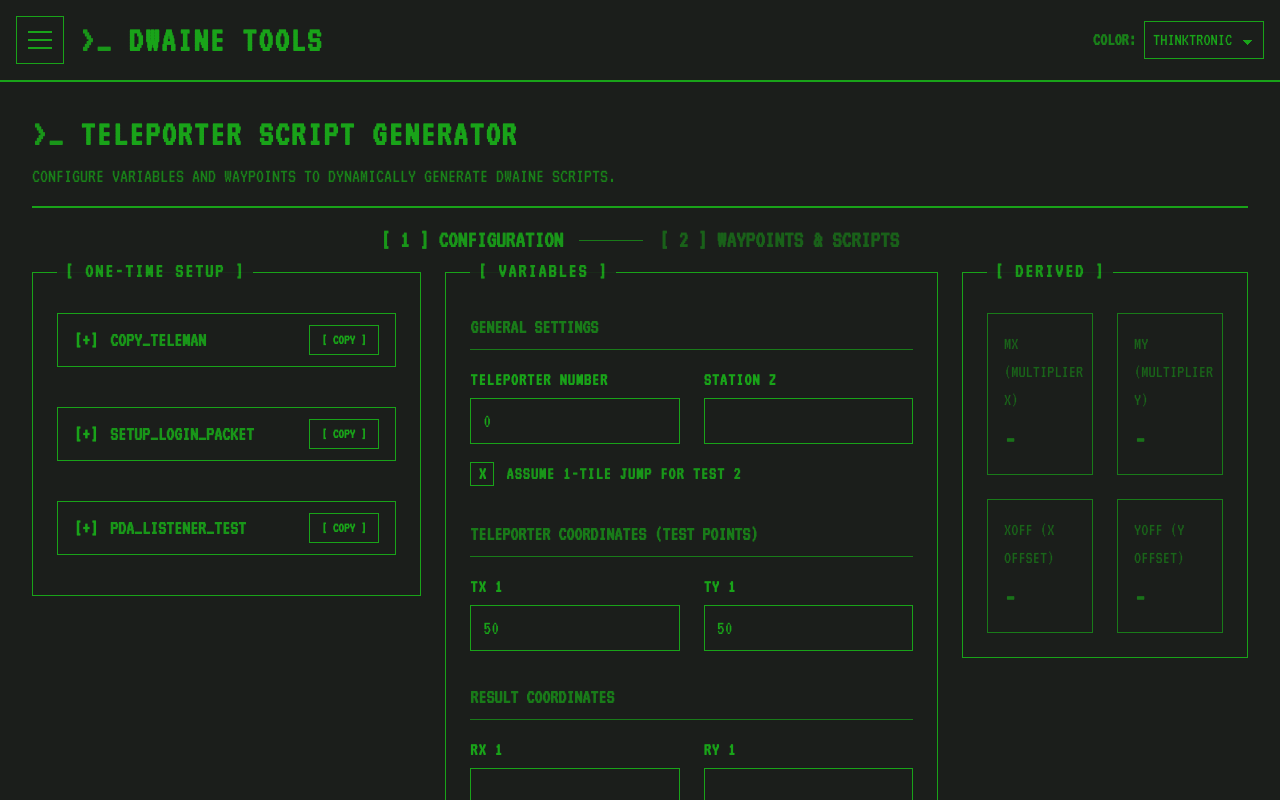
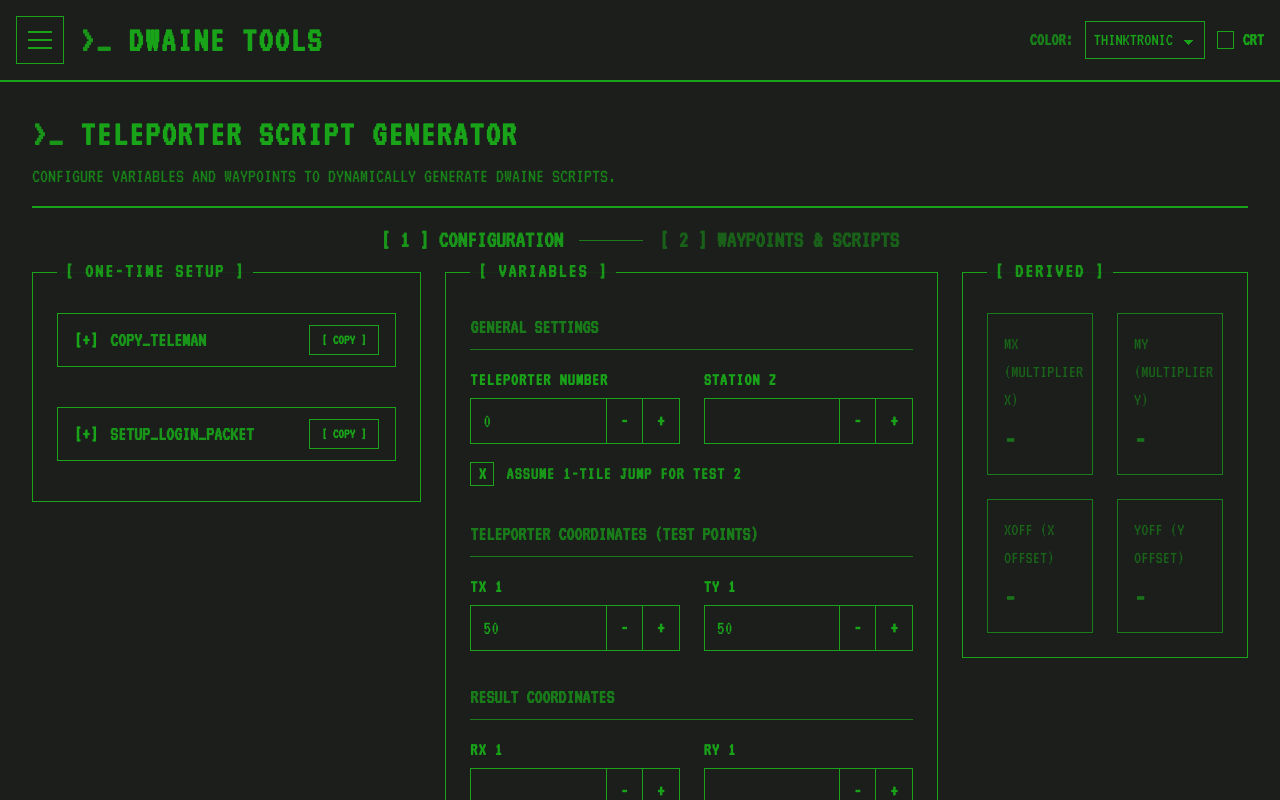
Before and after one commit to ASpur/DwaineTools, a React (Vite) app in the folder DwaineTools/: page / in a window 1280 px wide. Shown: the top 800 px of the page. Built offline with nearby package versions, Linux system fonts and the light colour scheme.

Commit message:
Checkpoint UI polish before workflow redesign

```diff
--- a/DwaineTools/index.html
+++ b/DwaineTools/index.html
@@ -6,6 +6,14 @@
     <link id="theme-favicon" rel="icon" type="image/svg+xml" href="/favicon.svg">
     <link rel="manifest" href="/site.webmanifest">
     <meta name="viewport" content="width=device-width, initial-scale=1.0" />
+    <script>
+      (() => {
+        const fallbackTheme = 'thinktronic';
+        const validThemes = new Set(['thinktronic', 'amber', 'blue', 'syndicate']);
+        const savedTheme = localStorage.getItem('dwaine_theme');
+        document.documentElement.dataset.theme = validThemes.has(savedTheme) ? savedTheme : fallbackTheme;
+      })();
+    </script>
     <title>dwainetools</title>
   </head>
   <body>
--- a/DwaineTools/src/App.jsx
+++ b/DwaineTools/src/App.jsx
@@ -1,4 +1,5 @@
-import { useState, useEffect } from 'react';
+import { useState, useEffect, useLayoutEffect } from 'react';
+import AboutTool from './tools/AboutTool';
 import TeleporterTool from './tools/TeleporterTool';
 
 const themeColors = {
@@ -42,9 +43,13 @@ export default function App() {
     return localStorage.getItem('dwaine_active_tool') || 'teleporter';
   });
 
+  const [isCrtEnabled, setIsCrtEnabled] = useState(() => {
+    return localStorage.getItem('dwaine_crt_filter') === 'true';
+  });
+
   const [isDrawerOpen, setIsDrawerOpen] = useState(false);
 
-  useEffect(() => {
+  useLayoutEffect(() => {
     document.documentElement.setAttribute('data-theme', theme);
     localStorage.setItem('dwaine_theme', theme);
     setThemeFavicon(theme);
@@ -54,13 +59,17 @@ export default function App() {
     localStorage.setItem('dwaine_active_tool', activeTool);
   }, [activeTool]);
 
+  useEffect(() => {
+    localStorage.setItem('dwaine_crt_filter', String(isCrtEnabled));
+  }, [isCrtEnabled]);
+
   const tools = [
     { id: 'teleporter', name: 'Teleporter Generator' },
-    // Future tools can be added here
+    { id: 'about', name: 'About' },
   ];
 
   return (
-    <div className="min-h-screen flex flex-col bg-term-bg selection:bg-term-hover selection:text-term-hover-text relative overflow-x-hidden">
+    <div className={`min-h-screen flex flex-col bg-term-bg selection:bg-term-hover selection:text-term-hover-text relative overflow-x-hidden ${isCrtEnabled ? 'crt-enabled' : ''}`}>
 
       {/* Global Header */}
       <header className="border-b-2 border-term-border p-4 flex justify-between items-center bg-term-bg z-30 relative">
@@ -78,7 +87,7 @@ export default function App() {
           </h1>
         </div>
 
-        <div className="flex items-center gap-2">
+        <div className="flex items-center gap-3">
           <span className="font-bold text-lg uppercase text-term-text opacity-75 hidden sm:inline">COLOR:</span>
           <select
             value={theme}
@@ -91,6 +100,15 @@ export default function App() {
             <option value="blue">BLUE</option>
             <option value="syndicate">SYNDICATE</option>
           </select>
+          <label className="flex items-center gap-2 text-term-text font-bold text-lg uppercase cursor-pointer select-none">
+            <input
+              type="checkbox"
+              checked={isCrtEnabled}
+              onChange={(e) => setIsCrtEnabled(e.target.checked)}
+              className="term-checkbox"
+            />
+            CRT
+          </label>
         </div>
       </header>
 
@@ -133,7 +151,10 @@ export default function App() {
       {/* Main Content Area */}
       <main className="flex-1 overflow-y-auto w-full relative">
         {activeTool === 'teleporter' && <TeleporterTool />}
+        {activeTool === 'about' && <AboutTool />}
       </main>
+
+      {isCrtEnabled && <div className="crt-filter" aria-hidden="true" />}
 
     </div>
   );
--- a/DwaineTools/src/components/NumberInput.jsx
+++ b/DwaineTools/src/components/NumberInput.jsx
@@ -1,14 +1,49 @@
-const NumberInput = ({ label, name, value, onChange }) => (
+const NumberInput = ({ label, name, value, onChange }) => {
+  const stepValue = (direction) => {
+    const currentValue = value === '' ? 0 : Number(value);
+    const nextValue = Number.isFinite(currentValue) ? currentValue + direction : direction;
+
+    onChange({
+      target: {
+        name,
+        value: String(nextValue),
+        type: 'number',
+      },
+    });
+  };
+
+  return (
     <div className="flex flex-col">
       <label className="text-lg font-bold text-term-text mb-1 uppercase tracking-wider">{label}</label>
+      <div className="flex border border-term-border bg-term-bg focus-within:border-term-text transition-colors">
         <input
           type="number"
           name={name}
           value={value}
           onChange={onChange}
-      className="bg-term-bg border border-term-border text-term-text px-3 py-2 focus:outline-none focus:border-term-text transition-all text-xl placeholder-term-text/50"
+          className="number-input flex-1 min-w-0 bg-transparent text-term-text px-3 py-2 focus:outline-none text-xl placeholder-term-text/50"
         />
+        <div className="flex border-l border-term-border">
+          <button
+            type="button"
+            onClick={() => stepValue(-1)}
+            className="w-9 text-xl font-bold text-term-text hover:bg-term-hover hover:text-term-hover-text border-r border-term-border transition-colors"
+            aria-label={`Decrease ${label}`}
+          >
+            -
+          </button>
+          <button
+            type="button"
+            onClick={() => stepValue(1)}
+            className="w-9 text-xl font-bold text-term-text hover:bg-term-hover hover:text-term-hover-text transition-colors"
+            aria-label={`Increase ${label}`}
+          >
+            +
+          </button>
+        </div>
+      </div>
     </div>
   );
+};
 
 export default NumberInput;
--- a/DwaineTools/src/index.css
+++ b/DwaineTools/src/index.css
@@ -78,6 +78,60 @@ body {
   outline: none;
 }
 
+.number-input {
+  appearance: textfield;
+  -moz-appearance: textfield;
+}
+
+.number-input::-webkit-inner-spin-button,
+.number-input::-webkit-outer-spin-button {
+  appearance: none;
+  -webkit-appearance: none;
+  margin: 0;
+}
+
+.term-checkbox {
+  appearance: none;
+  width: 1.1rem;
+  height: 1.1rem;
+  border: 1px solid var(--color-border);
+  background: var(--color-bg);
+  display: grid;
+  place-content: center;
+  cursor: pointer;
+}
+
+.term-checkbox::before {
+  content: "";
+  width: 0.65rem;
+  height: 0.65rem;
+  background: var(--color-text);
+  transform: scale(0);
+  transition: transform 120ms ease;
+}
+
+.term-checkbox:checked::before {
+  transform: scale(1);
+}
+
+.crt-enabled {
+  text-shadow: 0 0 5px var(--color-dim);
+}
+
+.crt-filter {
+  pointer-events: none;
+  position: fixed;
+  inset: 0;
+  z-index: 100;
+  background:
+    linear-gradient(rgba(255, 255, 255, 0.035) 50%, rgba(0, 0, 0, 0.13) 50%),
+    linear-gradient(90deg, rgba(255, 0, 0, 0.025), rgba(0, 255, 0, 0.015), rgba(0, 0, 255, 0.025));
+  background-size: 100% 4px, 6px 100%;
+  box-shadow: inset 0 0 38px rgba(0, 0, 0, 0.42);
+  mix-blend-mode: screen;
+  opacity: 0.8;
+}
+
 @keyframes float-up-fade {
   0% {
     opacity: 1;
--- /dev/null
+++ b/DwaineTools/src/tools/AboutTool.jsx
@@ -0,0 +1,22 @@
+import readmeText from '../../../README.md?raw';
+
+const AboutTool = () => (
+  <div className="p-4 md:p-8 selection:bg-term-hover selection:text-term-hover-text">
+    <div className="max-w-4xl mx-auto space-y-6">
+      <div className="mb-4 border-b-2 border-term-border pb-4">
+        <h2 className="text-3xl md:text-4xl font-bold flex items-center gap-4 uppercase tracking-wider">
+          <span className="text-term-text opacity-90">{'>_'}</span>
+          About
+        </h2>
+      </div>
+
+      <div className="border-2 border-term-border bg-term-bg p-4 md:p-6">
+        <pre className="text-xl text-term-text whitespace-pre-wrap leading-relaxed">
+          {readmeText}
+        </pre>
+      </div>
+    </div>
+  </div>
+);
+
+export default AboutTool;
--- a/DwaineTools/src/tools/TeleporterTool.jsx
+++ b/DwaineTools/src/tools/TeleporterTool.jsx
@@ -340,13 +340,25 @@ export default function TeleporterTool() {
 
         {/* Phase Steps Indicator */}
         <div className="flex flex-col md:flex-row items-center justify-center my-4 gap-4">
-          <div className={`text-2xl font-bold transition-colors ${activePhase === 1 ? 'text-term-text opacity-90' : 'text-term-text opacity-50'}`}>
+          <button
+            type="button"
+            onClick={() => setActivePhase(1)}
+            disabled={activePhase === 1}
+            className={`text-2xl font-bold transition-colors uppercase ${activePhase === 1 ? 'text-term-text opacity-90 cursor-default' : 'text-term-text opacity-50 hover:opacity-90 cursor-pointer'}`}
+            aria-current={activePhase === 1 ? 'step' : undefined}
+          >
             [ 1 ] CONFIGURATION
-          </div>
+          </button>
           <div className="hidden md:block w-16 h-px bg-term-border opacity-70"></div>
-          <div className={`text-2xl font-bold transition-colors ${activePhase === 2 ? 'text-term-text opacity-90' : 'text-term-text opacity-50'}`}>
+          <button
+            type="button"
+            onClick={() => setActivePhase(2)}
+            disabled={activePhase === 2}
+            className={`text-2xl font-bold transition-colors uppercase ${activePhase === 2 ? 'text-term-text opacity-90 cursor-default' : 'text-term-text opacity-50 hover:opacity-90 cursor-pointer'}`}
+            aria-current={activePhase === 2 ? 'step' : undefined}
+          >
             [ 2 ] WAYPOINTS & SCRIPTS
-          </div>
+          </button>
         </div>
 
         <div>
@@ -371,13 +383,6 @@ export default function TeleporterTool() {
                         id: 'login_packet_setup',
                         name: 'setup_login_packet',
                         code: 'echo registered=A|nassignment=A|naccess=34 ^ /mnt/term/loginpacket\n\nfile_send'
-                      }}
-                    />
-                    <ScriptItem
-                      script={{
-                        id: 'pdatest',
-                        name: 'pda_listener_test',
-                        code: `mount pr6_radio radio ^ rm -r /mnt/radio/1149 ^ mkdir /mnt/radio/1149 ^ rm pdatest ^ eval '#!|nwhile 1 ^ if $(grep -r -i message /mnt/radio/1149) # 0 gt ^ echo *** PDA PACKET RECEIVED *** ^ grep -r -i -h . /mnt/radio/1149 ^ echo *************************** ^ rm -r /mnt/radio/1149 ^ mkdir /mnt/radio/1149 ^ else ^ sleep 2' to _t ^ eval _t ^ pdatest`
                       }}
                     />
                   </div>
@@ -554,7 +559,7 @@ export default function TeleporterTool() {
                                 className="text-term-text hover:bg-term-hover hover:text-term-hover-text border border-term-border px-2 py-1 uppercase font-bold text-sm transition-colors cursor-pointer"
                                 title="Delete Waypoint"
                               >
-                                [ X ]
+                                [ DELETE ]
                               </button>
                               <CopyAllButton scripts={group.scripts} />
                             </div>
```
Lines whose indentation alone changed are shown as unchanged.
